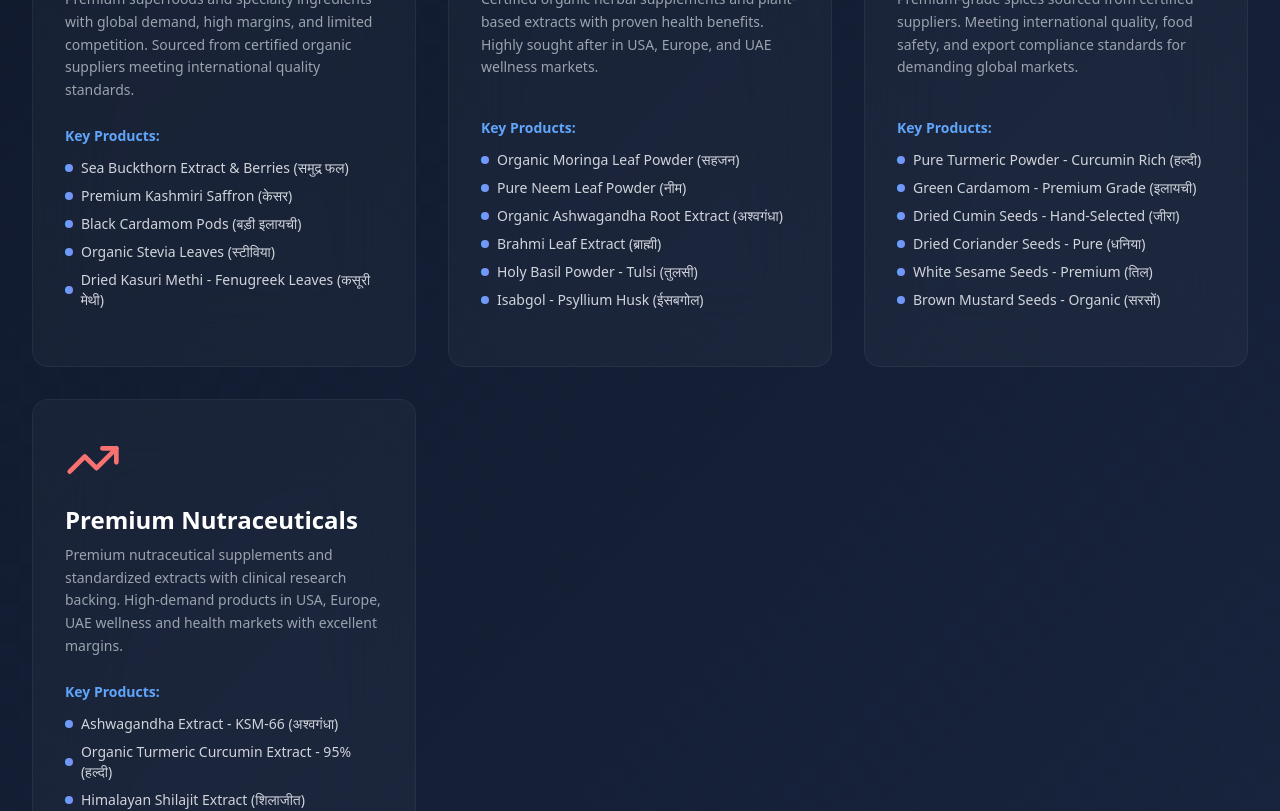
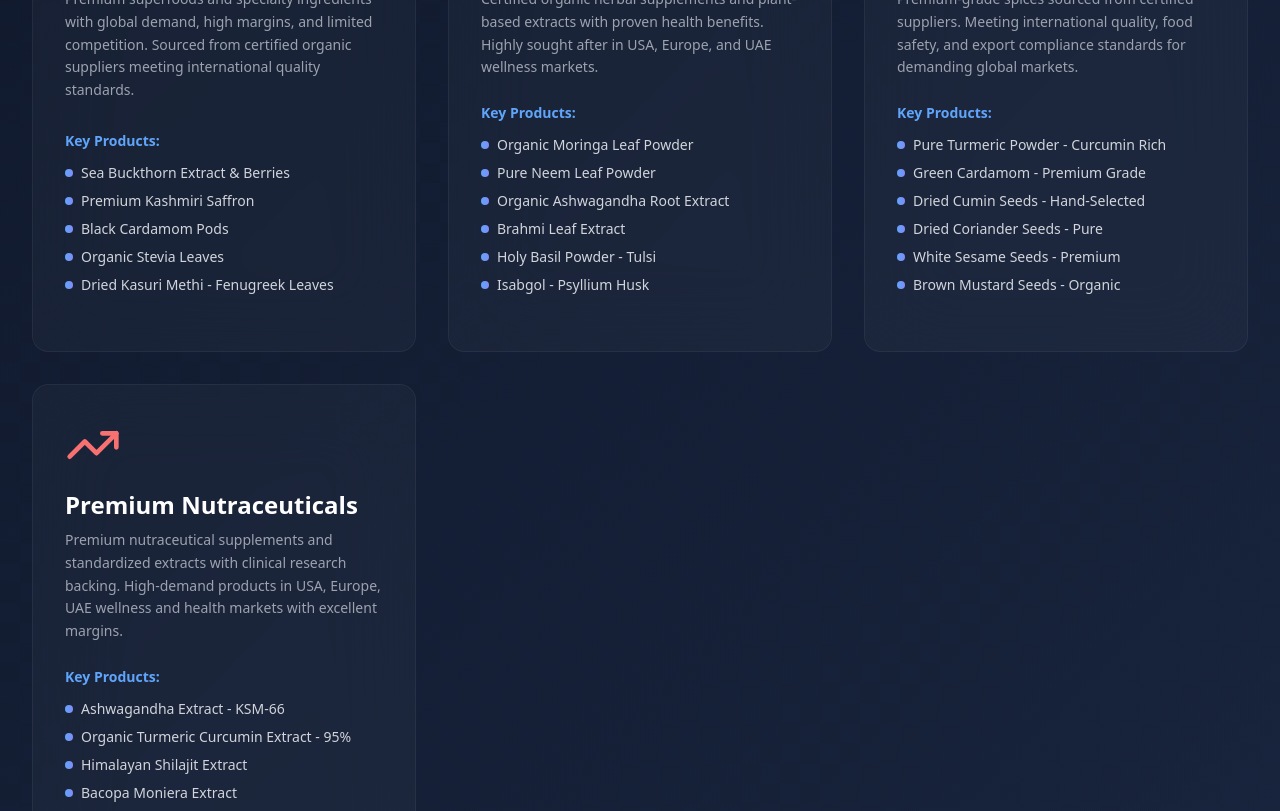
Before and after one commit to avishukla3007/Export, a React (Vite) app: page / in a window 1280 px wide. Shown: the part 1960-2771 px from the top of the page. Built offline with nearby package versions, Linux system fonts and the light colour scheme.

Commit message:
Remove Hindi translations from products - display English names only

```diff
--- a/src/sections/ProductsSection.tsx
+++ b/src/sections/ProductsSection.tsx
@@ -9,7 +9,7 @@ export default function ProductsSection() {
       id: 1,
       title: 'Premium Superfoods & Specialty',
       icon: TrendingUp,
-      items: ['Sea Buckthorn Extract & Berries (समुद्र फल)', 'Premium Kashmiri Saffron (केसर)', 'Black Cardamom Pods (बड़ी इलायची)', 'Organic Stevia Leaves (स्टीविया)', 'Dried Kasuri Methi - Fenugreek Leaves (कसूरी मेथी)'],
+      items: ['Sea Buckthorn Extract & Berries', 'Premium Kashmiri Saffron', 'Black Cardamom Pods', 'Organic Stevia Leaves', 'Dried Kasuri Methi - Fenugreek Leaves'],
       description: 'Premium superfoods and specialty ingredients with global demand, high margins, and limited competition. Sourced from certified organic suppliers meeting international quality standards.',
       color: 'text-purple-400',
     },
@@ -17,7 +17,7 @@ export default function ProductsSection() {
       id: 2,
       title: 'Organic Herbal Supplements',
       icon: Leaf,
-      items: ['Organic Moringa Leaf Powder (सहजन)', 'Pure Neem Leaf Powder (नीम)', 'Organic Ashwagandha Root Extract (अश्वगंधा)', 'Brahmi Leaf Extract (ब्राह्मी)', 'Holy Basil Powder - Tulsi (तुलसी)', 'Isabgol - Psyllium Husk (ईसबगोल)'],
+      items: ['Organic Moringa Leaf Powder', 'Pure Neem Leaf Powder', 'Organic Ashwagandha Root Extract', 'Brahmi Leaf Extract', 'Holy Basil Powder - Tulsi', 'Isabgol - Psyllium Husk'],
       description: 'Certified organic herbal supplements and plant-based extracts with proven health benefits. Highly sought after in USA, Europe, and UAE wellness markets.',
       color: 'text-green-400',
     },
@@ -25,7 +25,7 @@ export default function ProductsSection() {
       id: 3,
       title: 'Premium Spices & Seasonings',
       icon: Package,
-      items: ['Pure Turmeric Powder - Curcumin Rich (हल्दी)', 'Green Cardamom - Premium Grade (इलायची)', 'Dried Cumin Seeds - Hand-Selected (जीरा)', 'Dried Coriander Seeds - Pure (धनिया)', 'White Sesame Seeds - Premium (तिल)', 'Brown Mustard Seeds - Organic (सरसों)'],
+      items: ['Pure Turmeric Powder - Curcumin Rich', 'Green Cardamom - Premium Grade', 'Dried Cumin Seeds - Hand-Selected', 'Dried Coriander Seeds - Pure', 'White Sesame Seeds - Premium', 'Brown Mustard Seeds - Organic'],
       description: 'Premium-grade spices sourced from certified suppliers. Meeting international quality, food safety, and export compliance standards for demanding global markets.',
       color: 'text-amber-400',
     },
@@ -33,7 +33,7 @@ export default function ProductsSection() {
       id: 4,
       title: 'Premium Nutraceuticals',
       icon: TrendingUp,
-      items: ['Ashwagandha Extract - KSM-66 (अश्वगंधा)', 'Organic Turmeric Curcumin Extract - 95% (हल्दी)', 'Himalayan Shilajit Extract (शिलाजीत)', 'Bacopa Moniera Extract (ब्राह्मी)', 'Triphala Powder - Ayurvedic Blend (त्रिफला)', 'Cordyceps Militaris Extract (कीट कवक)'],
+      items: ['Ashwagandha Extract - KSM-66', 'Organic Turmeric Curcumin Extract - 95%', 'Himalayan Shilajit Extract', 'Bacopa Moniera Extract', 'Triphala Powder - Ayurvedic Blend', 'Cordyceps Militaris Extract'],
       description: 'Premium nutraceutical supplements and standardized extracts with clinical research backing. High-demand products in USA, Europe, UAE wellness and health markets with excellent margins.',
       color: 'text-red-400',
     },
```
